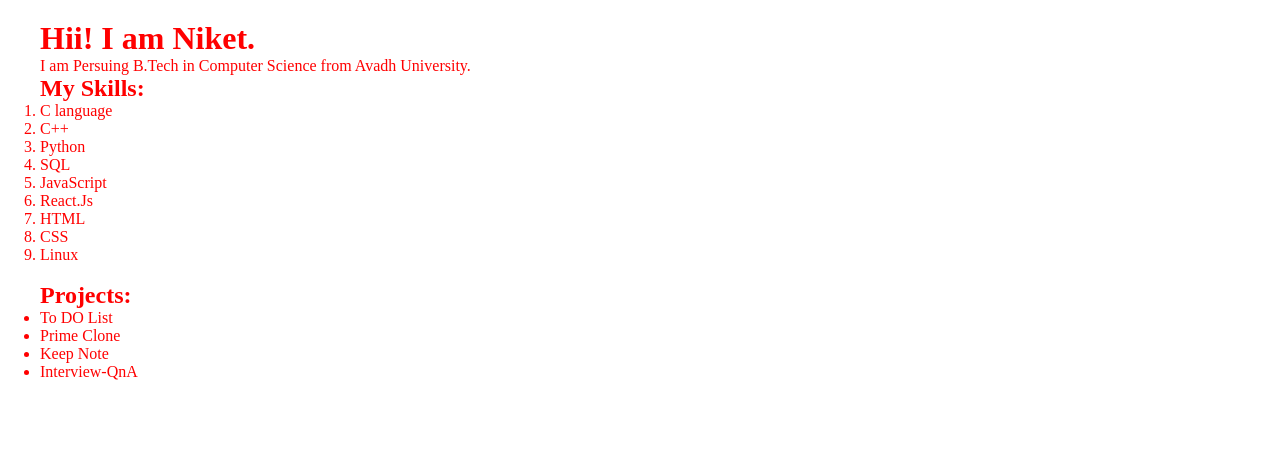
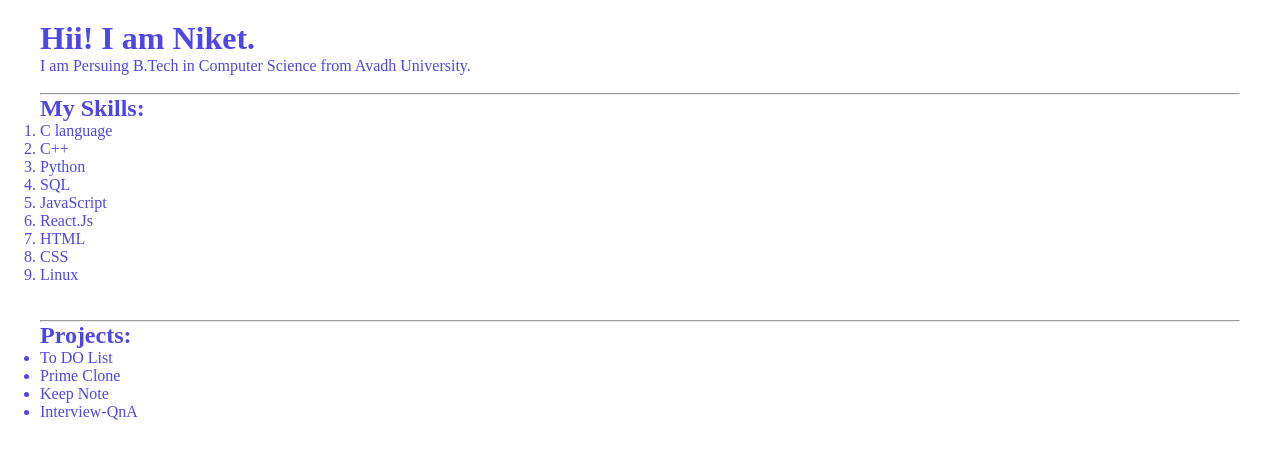
Before and after one commit to niketvns/niket-portfolio, a plain HTML site: page index.html in a window 1280 px wide. Drawn offline with Linux system fonts and the light colour scheme.

Commit message:
docs: changes in css

```diff
--- a/index.html
+++ b/index.html
@@ -11,7 +11,10 @@
 
 <body>
     <h1>Hii! I am Niket.</h1>
-    <p>I am Persuing B.Tech in Computer Science from Avadh University.</p>
+    <p>I am Persuing B.Tech in Computer Science from Avadh University.</p><br>
+
+    <hr>
+
     <h2>My Skills: </h2>
     <ol>
         <li>C language</li>
@@ -23,7 +26,10 @@
         <li>HTML</li>
         <li>CSS</li>
         <li>Linux</li><br>
-    </ol>
+    </ol><br>
+
+    <hr>
+
     <h2>Projects: </h2>
     <ul>
         <li>To DO List</li>
--- a/style.css
+++ b/style.css
@@ -1,3 +1,11 @@
+:root {
+    --primary-color: #4f46e5;
+}
+
+/* html {
+    font-size: 10px;
+} */
+
 * {
     margin: 0;
     padding: 0;
@@ -5,6 +13,6 @@
 }
 
 body {
-    color: red;
+    color: var(--primary-color);
     padding: 20px 40px;
 }
```
